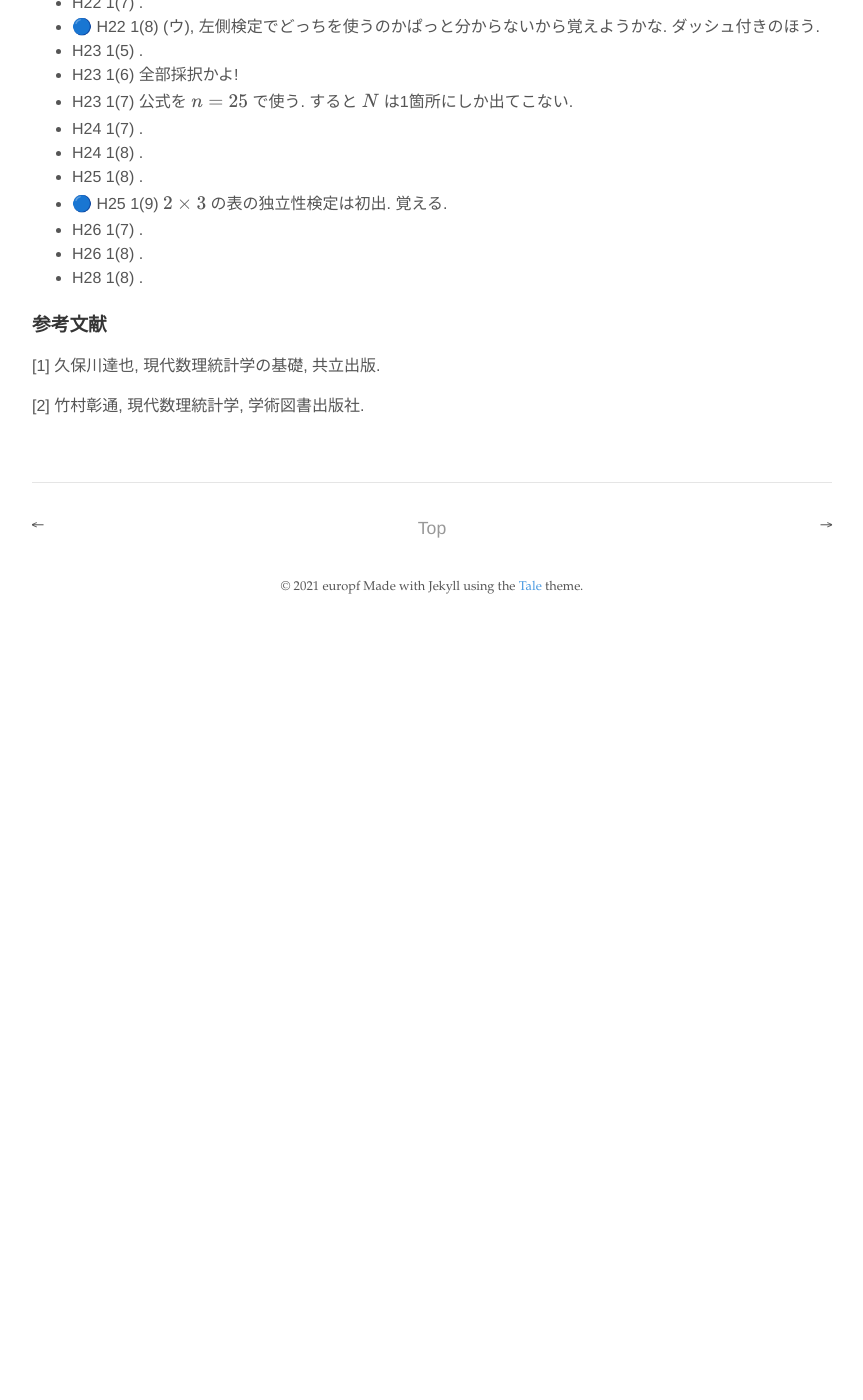
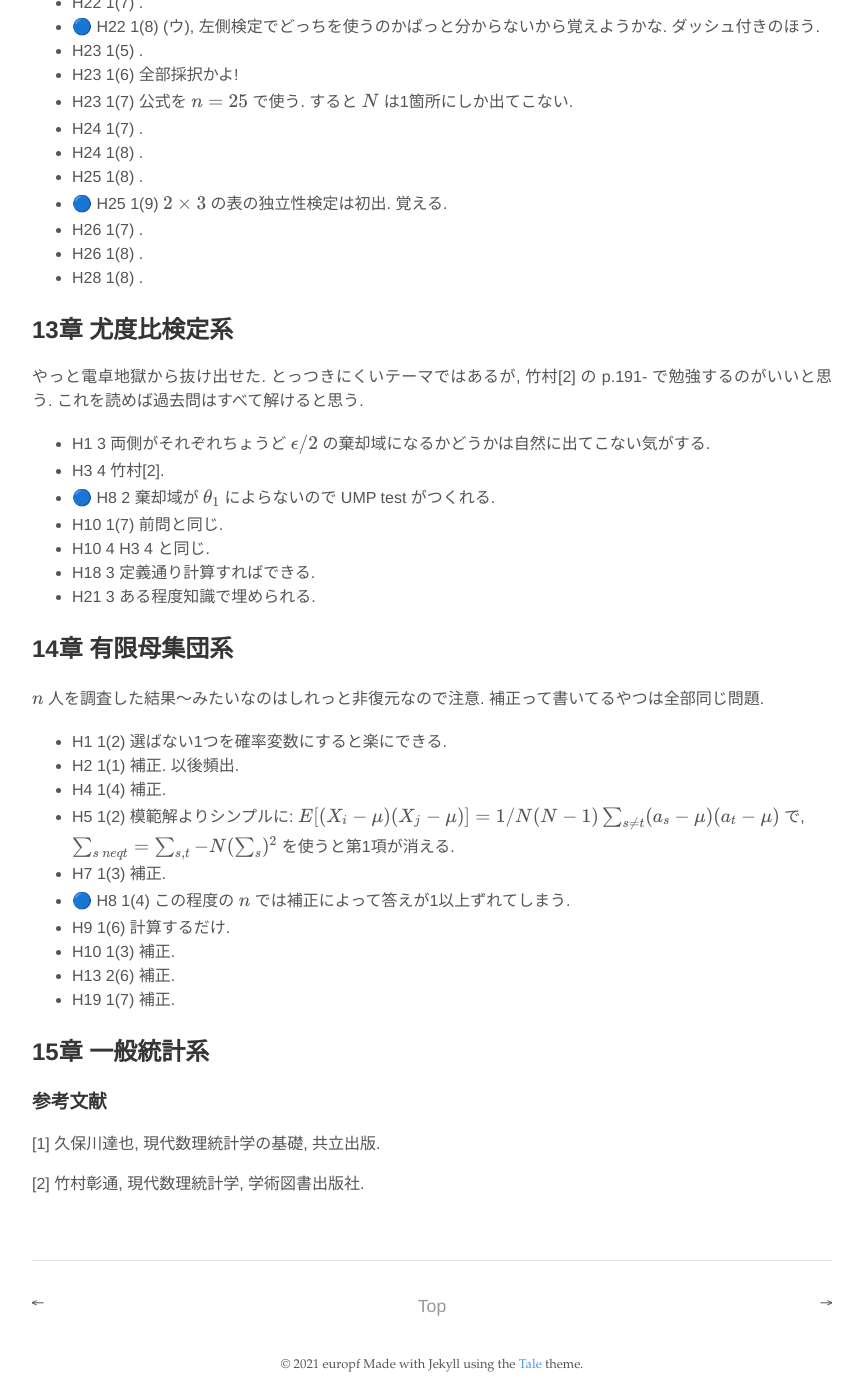
Before and after one commit to europf/europf.github.io, a Jekyll site: the page built from _posts/2021-10-10-ac-math-stat.md, in a window 1280 px wide and 1400 px high, scrolled down 5703 px. Shown: the whole window, without its empty margins (208-1071 px from the left). Built offline with Jekyll 4.4.1, drawn with Linux system fonts in a browser that asks for light colours; nearby versions of some CDN libraries; before the commit the page ends 6333 px from its top, so only the background shows below that.

Commit message:
14章までおわり

```diff
--- a/_posts/2021-10-10-ac-math-stat.md
+++ b/_posts/2021-10-10-ac-math-stat.md
@@ -202,6 +202,32 @@ excerpt_separator: <!--more-->
 - H26 1(8) .
 - H28 1(8) .
 
+## 13章 尤度比検定系
+やっと電卓地獄から抜け出せた. とっつきにくいテーマではあるが, 竹村[2] の p.191- で勉強するのがいいと思う. これを読めば過去問はすべて解けると思う.
+- H1 3 両側がそれぞれちょうど $\epsilon/2$ の棄却域になるかどうかは自然に出てこない気がする.
+- H3 4 竹村[2].
+- 🔵 H8 2 棄却域が $\theta_1$ によらないので UMP test がつくれる.
+- H10 1(7) 前問と同じ.
+- H10 4 H3 4 と同じ.
+- H18 3 定義通り計算すればできる.
+- H21 3 ある程度知識で埋められる.
+
+## 14章 有限母集団系
+$n$ 人を調査した結果〜みたいなのはしれっと非復元なので注意. 補正って書いてるやつは全部同じ問題.
+- H1 1(2) 選ばない1つを確率変数にすると楽にできる.
+- H2 1(1) 補正. 以後頻出.
+- H4 1(4) 補正.
+- H5 1(2) 模範解よりシンプルに: $E[(X_i - \mu)(X_j - \mu)] = 1/N(N - 1) \sum_{s \neq t} (a_s - \mu)(a_t - \mu)$ で, $\sum_{s\ neq t} = \sum_{s, t} - N (\sum_s)^2$ を使うと第1項が消える.
+- H7 1(3) 補正.
+- 🔵 H8 1(4) この程度の $n$ では補正によって答えが1以上ずれてしまう.
+- H9 1(6) 計算するだけ.
+- H10 1(3) 補正.
+- H13 2(6) 補正.
+- H19 1(7) 補正.
+
+## 15章 一般統計系
+
+
 ### 参考文献
 [1] 久保川達也, 現代数理統計学の基礎, 共立出版.
 
```
